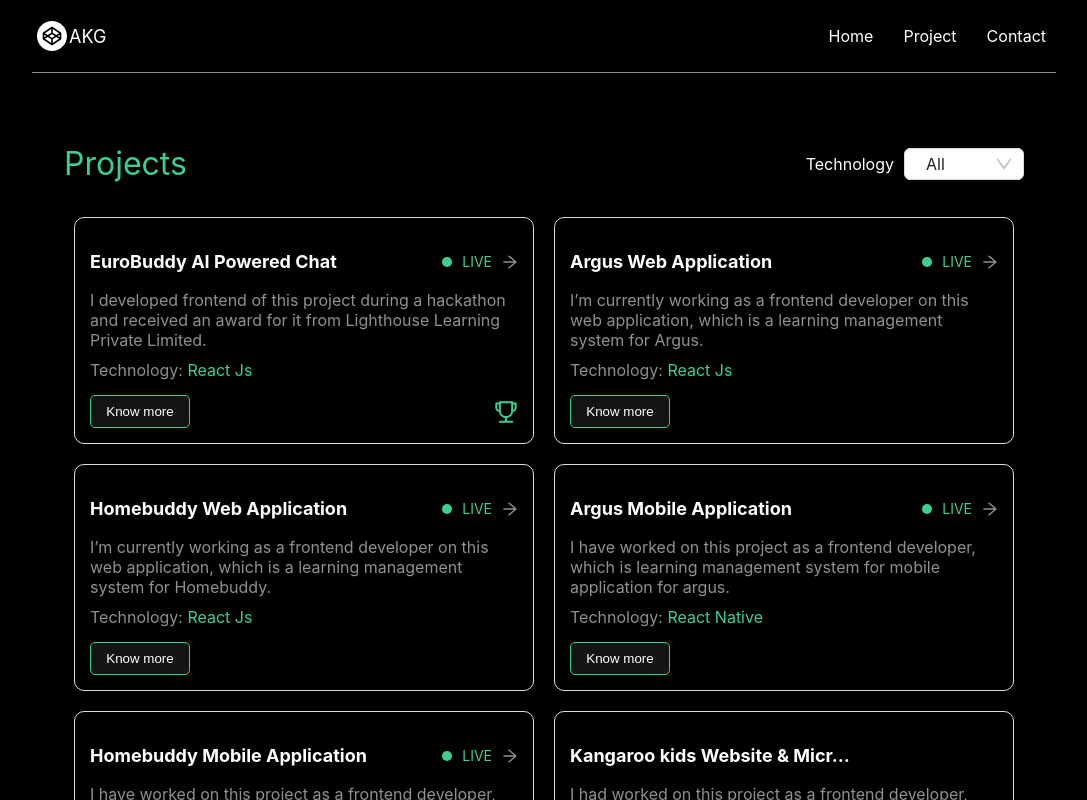
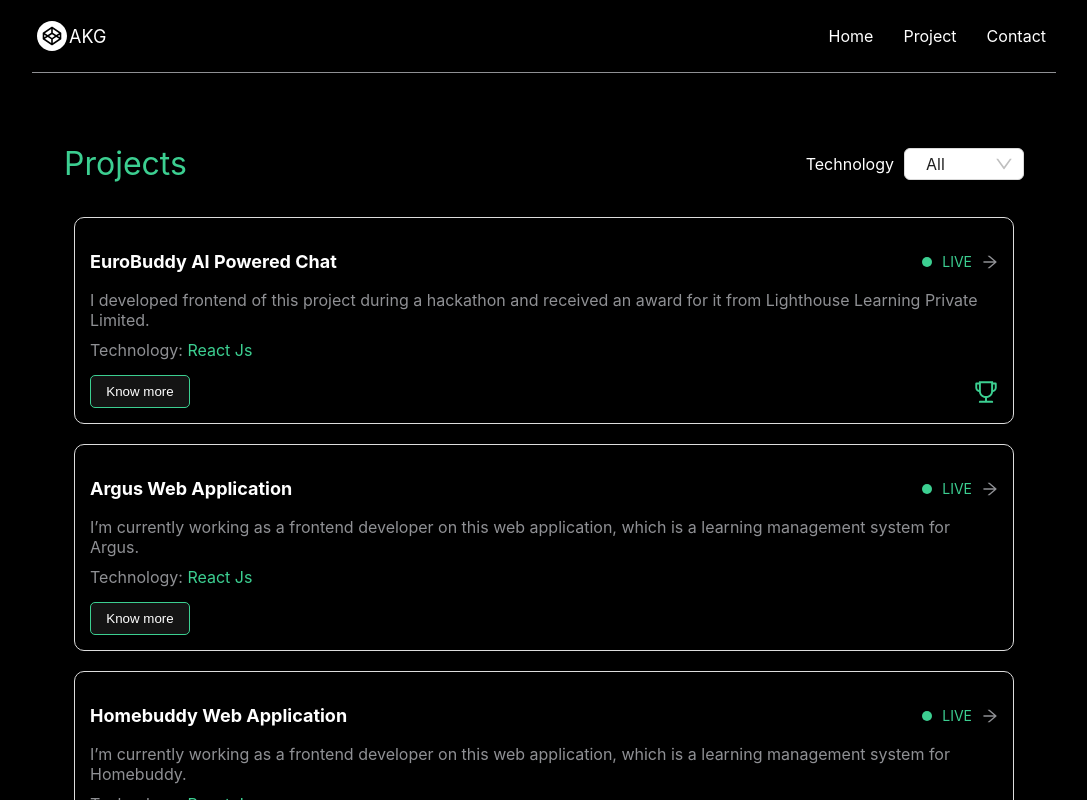
Before and after one commit to arungupta3810/My_Portfolio, a React (Create React App) app in the folder frontend/: page /project in a window 1280 px wide. Shown: the top 800 px of the page, without its empty margins (96-1183 px from the left). Built offline with nearby package versions, Linux system fonts and the light colour scheme.

Commit message:
design and animation change for project tab

```diff
--- a/frontend/src/Components/CommonHelper/helperComponents.jsx
+++ b/frontend/src/Components/CommonHelper/helperComponents.jsx
@@ -29,6 +29,7 @@
         ref={ref}
         animate={controls}
         initial="hidden"
+        className="slider-animation"
         transition={{ duration: 0.4 }}
         variants={{
           visible: { opacity: 1, y: 0 },
--- a/frontend/src/Components/CommonHelper/style.scss
+++ b/frontend/src/Components/CommonHelper/style.scss
@@ -20,3 +20,6 @@
         stroke: var(--dark-theme-green)!important;
     }
 }
+.slider-animation{
+    width: 100%;
+}
--- a/frontend/src/Components/Project/index.jsx
+++ b/frontend/src/Components/Project/index.jsx
@@ -22,7 +22,6 @@
   };
 
   return (
-    <SlideUpWhenVisible>
       <div className="project">
         <div className="head">
           <p className={`heading ${themeDecider()}`}>Projects</p>
@@ -40,7 +39,8 @@
         <Row gutter={24} className="project-card-wrapper">
           {filteredList?.map((project) => {
             return (
-              <Col className="project-card" md={12}>
+              <SlideUpWhenVisible>
+              <Col className="project-card" md={24}>
                 <div className="card">
                   <div className="card-header">
                     <h3>{project?.name?.length > 29 ? truncate(project?.name,29) : project?.name}</h3>
@@ -64,7 +64,7 @@
                   <div className="footer-wrapper">
                       <button
                       className={themeDecider()}
-                      onClick={()=>{if(!project?.disabled){ navigate(`/project/${project?.name?.toLowerCase()?.replaceAll(" ","-")}`)}}}>
+                      onClick={()=>{if(!project?.disabled){ navigate(`/project/${project?.name?.toLowerCase()?.replaceAll("&","")?.replaceAll(" ","-")}`)}}}>
                         Know more
                       </button>
                     {project?.award && (
@@ -78,11 +78,11 @@
                   </div>
                 </div>
               </Col>
+              </SlideUpWhenVisible>
             );
           })}
         </Row>
       </div>
-    </SlideUpWhenVisible>
   );
 };
 
--- a/frontend/src/Components/Project/style.scss
+++ b/frontend/src/Components/Project/style.scss
@@ -31,6 +31,7 @@
     }
     .project-card-wrapper{
         padding: 1.5rem ;
+        .slider-animation{
         .project-card{
             .card{
             border: 1px solid #ddd;
@@ -114,6 +115,7 @@
         border: 1px solid var(--dark-theme-green);
        }
     }
+}
     }
 }
 @media screen and (max-width: 767px) {
```
